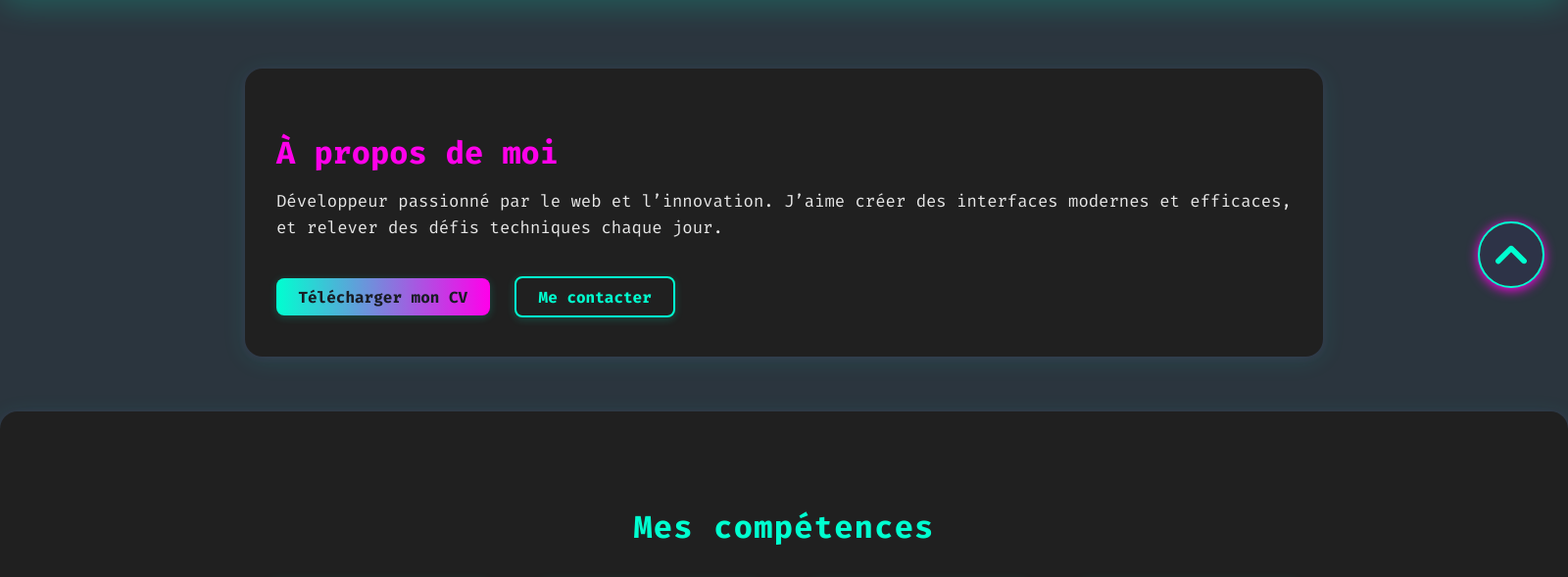
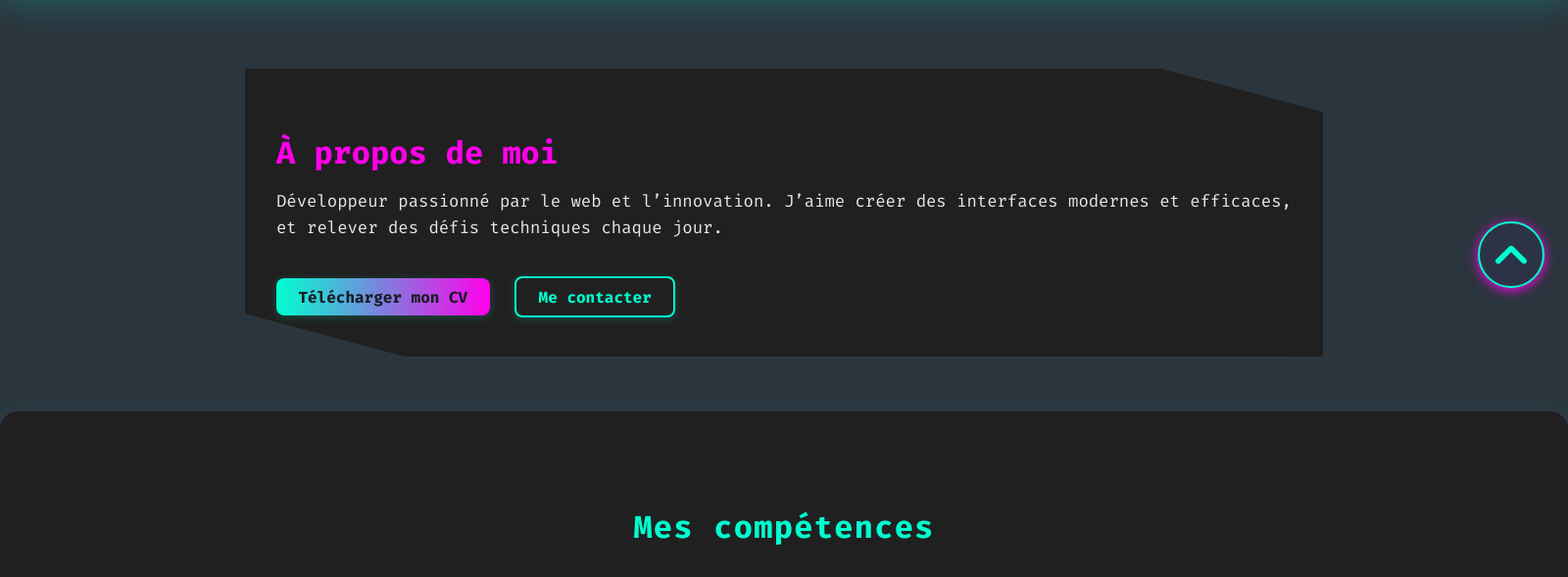
Before and after one commit to Baltroumark/golemito.github.io, an Electron app: page index.html in a window 1600 px wide. Shown: the part 482-1071 px from the top of the page at 98% size. Drawn offline with Linux system fonts and the light colour scheme.

Commit message:
maj image

```diff
--- a/test.css
+++ b/test.css
@@ -193,7 +193,14 @@ body {
     gap: 2.2rem;
     align-items: center;
     background: var(--surface);
-    border-radius: var(--radius);
+    clip-path: polygon(
+            0% 0%,        /* haut gauche */
+            85% 0%,       /* haut droit (début du biseau) */
+            100% 15%,     /* coin supérieur droit biseauté */
+            100% 100%,    /* bas droit */
+            15% 100%,     /* bas gauche (début du biseau) */
+            0% 85%        /* coin inférieur gauche biseauté */
+    );
     box-shadow: var(--shadow);
     padding: 2.5rem 2rem;
 }
```
